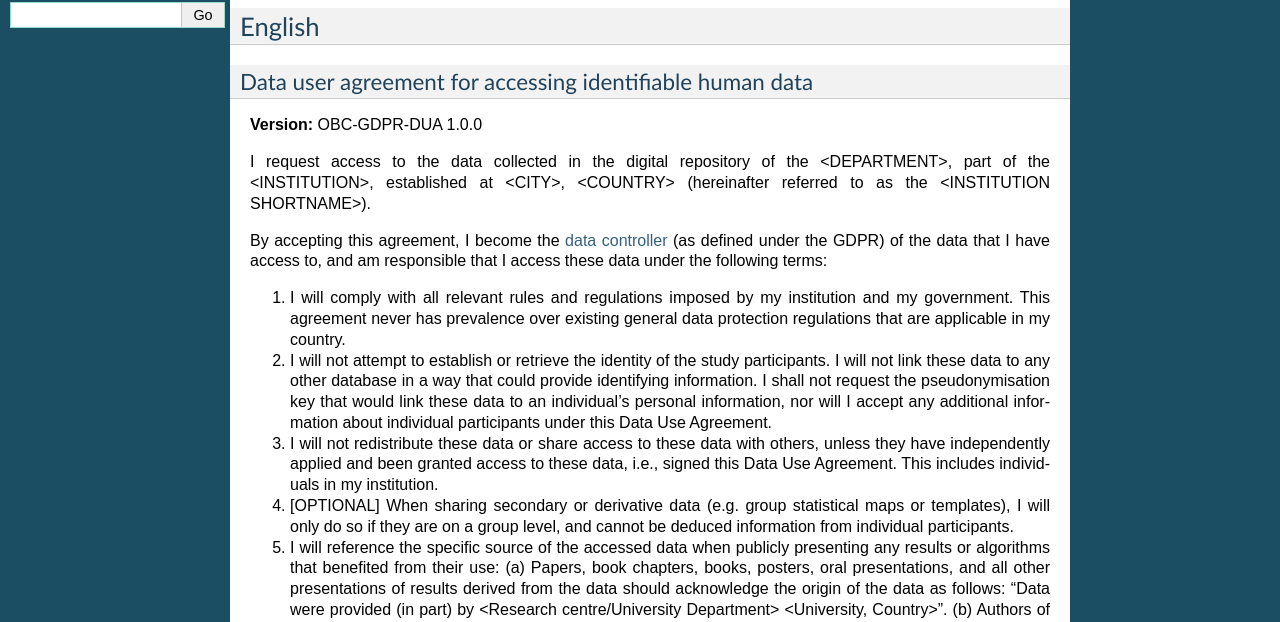
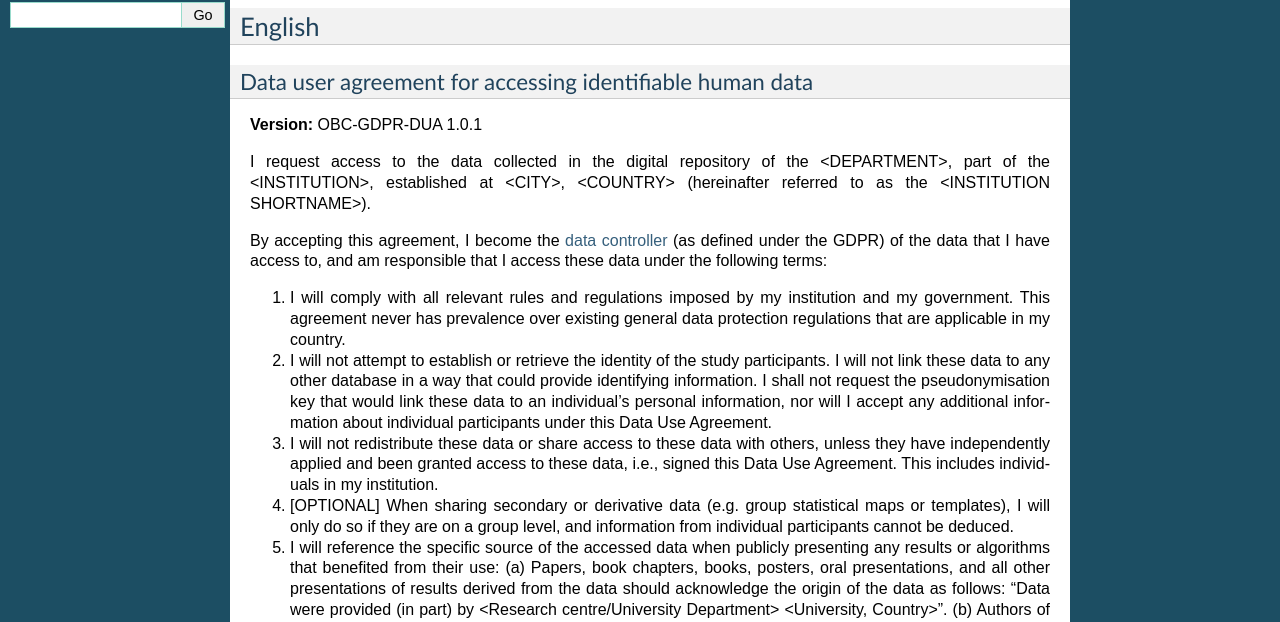
Before and after one commit to con/open-brain-consent, a Sphinx documentation site: the page built from docs/source/gdpr/data_user_agreement.rst, in a window 1280 px wide. Shown: the part 719-1341 px from the top of the page. Built offline with Sphinx 7.4.7, drawn with Linux system fonts in a browser that asks for light colours.

Commit message:
Reorder words to make sense
Increment DUA version.

I'm fixing the English text only. While I could fix French and Greek
too, I feel it is better to organize this for all languages or let
initial translators handle this.

```diff
--- a/docs/source/gdpr/data_user_agreement.rst
+++ b/docs/source/gdpr/data_user_agreement.rst
@@ -32,7 +32,7 @@
 Data user agreement for accessing identifiable human data
 ~~~~~~~~~~~~~~~~~~~~~~~~~~~~~~~~~~~~~~~~~~~~~~~~~~~~~~~~~
 
-**Version:** OBC-GDPR-DUA 1.0.0
+**Version:** OBC-GDPR-DUA 1.0.1
 
 I request access to the data collected in the digital repository of the <DEPARTMENT>, part of the <INSTITUTION>, established at <CITY>, <COUNTRY> (hereinafter referred to as the <INSTITUTION SHORTNAME>).
 
@@ -41,7 +41,7 @@
 1. I will comply with all relevant rules and regulations imposed by my institution and my government.  This agreement never has prevalence over existing general data protection regulations that are applicable in my country.
 2. I will not attempt to establish or retrieve the identity of the study participants. I will not link these data to any other database in a way that could provide identifying information. I shall not request the pseudonymisation key that would link these data to an individual's personal information, nor will I accept any additional information about individual participants under this Data Use Agreement.
 3. I will not redistribute these data or share access to these data with others, unless they have independently applied and been granted access to these data, i.e., signed this Data Use Agreement. This includes individuals in my institution.
-4. [OPTIONAL] When sharing secondary or derivative data (e.g. group statistical maps or templates), I will only do so if they are on a group level, and cannot be deduced information from individual participants.
+4. [OPTIONAL] When sharing secondary or derivative data (e.g. group statistical maps or templates), I will only do so if they are on a group level, and information from individual participants cannot be deduced.
 5. I will reference the specific source of the accessed data when publicly presenting any results or algorithms that benefited from their use: (a) Papers, book chapters, books, posters, oral presentations, and all other presentations of results derived from the data should acknowledge the origin of the data as follows: "Data were provided (in part) by <Research centre/University Department> <University, Country>”. (b) Authors of publications or presentations using the data should cite relevant publications describing the methods developed and used by the <Research centre/University Department> to acquire and process the data. The specific publications that are appropriate to cite in any given study will depend on what the data were used and for what purposes. When applicable, a list of publications will be included in the collection. (c) Neither the <Research centre/University Department> or <University>, nor the researchers that provide this data will be liable for any results and/or derived data. They shall not be included as an author of publications or presentations without consent.
 6. Failure to abide by these guidelines will result in termination of my privileges to access these data.
 
```
